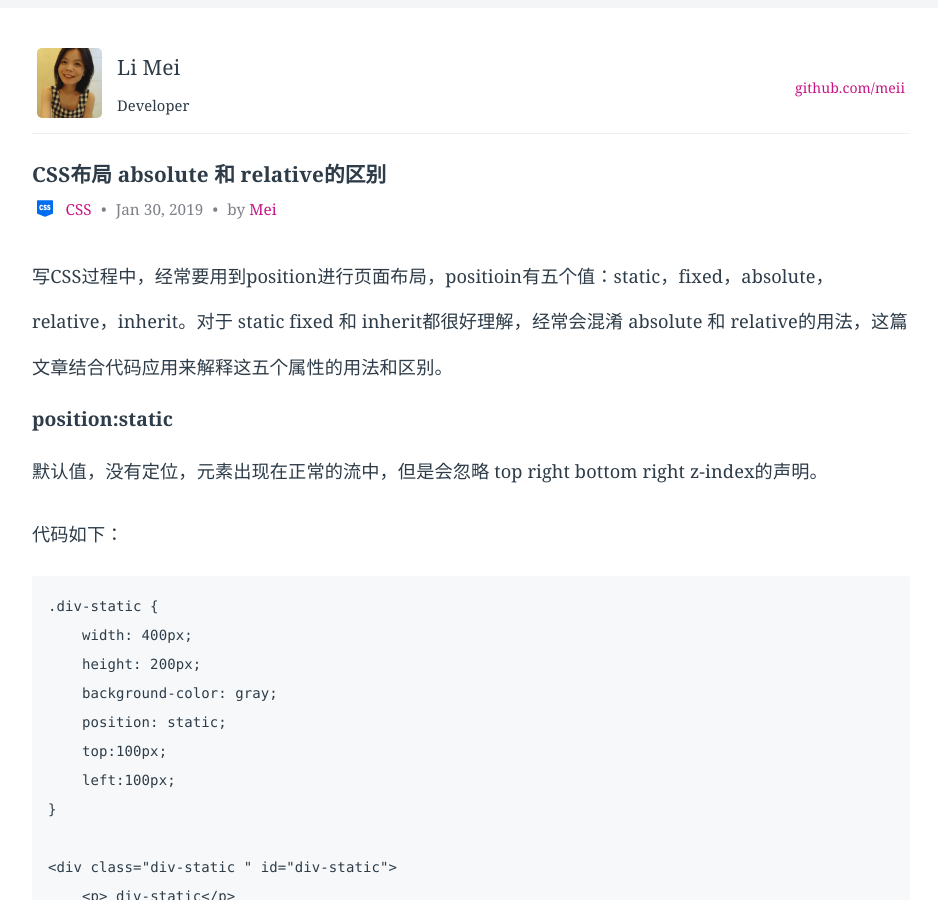
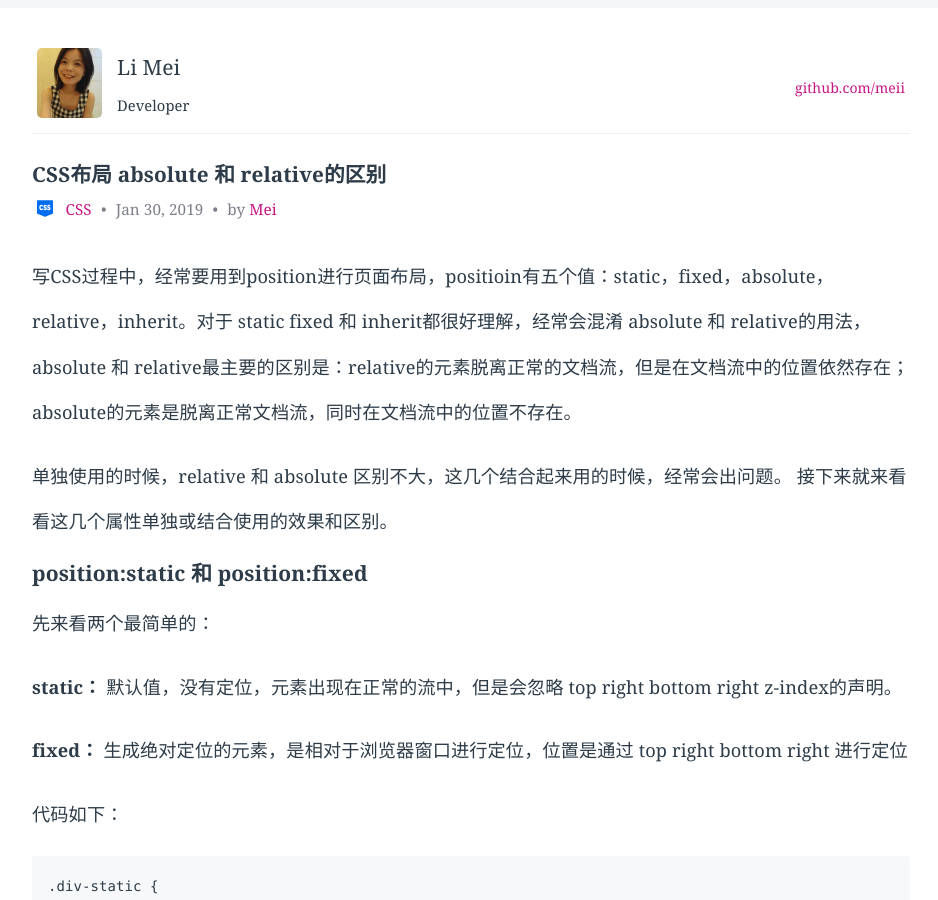
Before and after one commit to LiMeii/LiMeii.github.io, a Jekyll site: the page built from _posts/2019-01-30-css-position.md, in a window 1280 px wide and 900 px high. Shown: the whole window, without its empty margins (177-1115 px from the left). Built offline with Jekyll 4.4.1, drawn with Linux system fonts in a browser that asks for light colours; some of the changed text lies outside the part shown.

Commit message:
update css position post

````diff
--- a/_posts/2019-01-30-css-position.md
+++ b/_posts/2019-01-30-css-position.md
@@ -13,12 +13,21 @@
     <span>by <a class="github-link" href="http://github.com/limeii" title="http://github.com/limeii">Mei</a></span>
 </div>
 
-写CSS过程中，经常要用到position进行页面布局，positioin有五个值：static，fixed，absolute，relative，inherit。对于 static fixed 和 inherit都很好理解，经常会混淆 absolute 和 relative的用法，这篇文章结合代码应用来解释这五个属性的用法和区别。
+写CSS过程中，经常要用到position进行页面布局，positioin有五个值：static，fixed，absolute，relative，inherit。对于 static fixed 和 inherit都很好理解，经常会混淆 absolute 和 relative的用法，absolute 和 relative最主要的区别是：relative的元素脱离正常的文档流，但是在文档流中的位置依然存在；absolute的元素是脱离正常文档流，同时在文档流中的位置不存在。
 
 
-### position:static
+单独使用的时候，relative 和 absolute 区别不大，这几个结合起来用的时候，经常会出问题。 接下来就来看看这几个属性单独或结合使用的效果和区别。
 
-默认值，没有定位，元素出现在正常的流中，但是会忽略 top right bottom right z-index的声明。
+
+## position:static 和 position:fixed
+
+先来看两个最简单的：
+
+
+**static：** 默认值，没有定位，元素出现在正常的流中，但是会忽略 top right bottom right z-index的声明。
+
+
+**fixed：** 生成绝对定位的元素，是相对于浏览器窗口进行定位，位置是通过 top right bottom right 进行定位
 
 
 代码如下：
@@ -29,38 +38,30 @@
     height: 200px;
     background-color: gray;
     position: static;
-    top:100px;
-    left:100px;
+    top: 100px;
+    left: 100px;
 }
 
+.div-fixed {
+    width: 600px;
+    height: 600px;
+    background-color: cadetblue;
+    position: fixed;
+    top: 100px;
+    left: 100px;
+}
 <div class="div-static " id="div-static">
     <p> div-static</p>
 </div>
-```
-
-效果如下：不管怎么更改 top 或者 left 的值，灰色的div位置都不会有变化。
-![css position static]( https://limeii.github.io/assets/images/posts/css/css-position-static.png){:height="50%" width="50%"}
-
-### position:fixed
-生成绝对定位的元素，是相对于浏览器窗口进行定位，位置是通过 top right bottom right 进行定位
-
-
-代码如下：
-
-```html
-.div-fixed {
-    width: 400px;
-    height: 200px;
-    background-color: cadetblue;
-    position: fixed;
-    top: 100px;
-    left: 400px;
-}
-
 <div class="div-fixed " id="div-fixed">
     <p> div-fixed</p>
 </div>
+```
 
-```
-效果如下: 更改 top right bottom right 属性的值，div-fixed的位置都会相对浏览器位置做调整
-![css position fixed]( https://limeii.github.io/assets/images/posts/css/css-position-fixed.png){:height="50%" width="50%"}
+div-static 出现在正常文档流本来的位置，不管怎么更改 top right bottom right 属性的值，它的位置都不会发生任何改变。div-fixed 是相对浏览器的位置进行定位，更改 top right bottom right 属性的值，它的位置会相应改变。
+![css position static]( https://limeii.github.io/assets/images/posts/css/css-position-fixed-static.png.png){:height="60%" width="60%"}
+
+
+
+## position:relative
+生成相对定位的元素，通过top right bottom right
````
Also changed, not shown: assets/images/posts/css/css-position-fixed-static.png (added), assets/images/posts/css/css-position-fixed.png (deleted), assets/images/posts/css/css-position-static.png (deleted).
